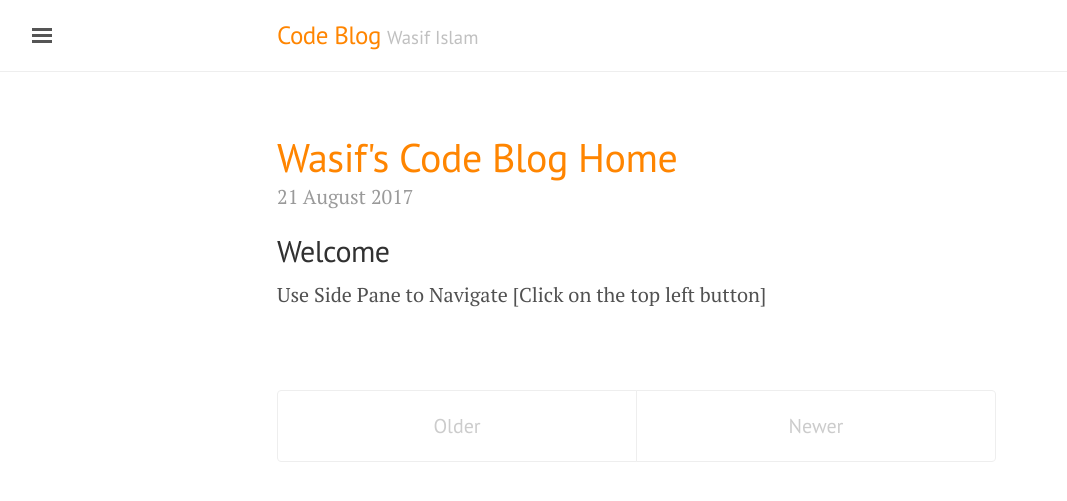
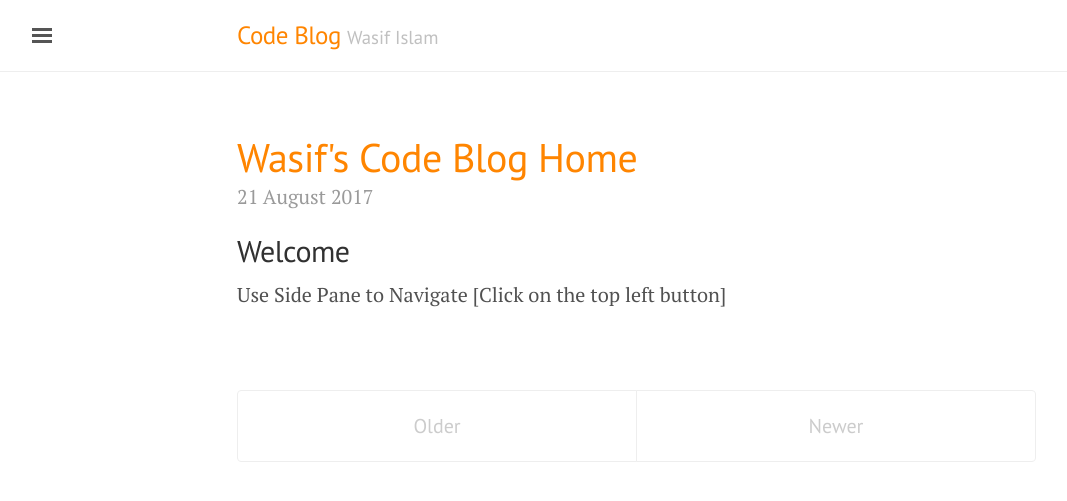
Before and after one commit to washifu/CodeBlog, a Jekyll site: the page built from index.html, in a window 1280 px wide. Shown: the top 501 px of the page, without its empty margins (3-1070 px from the left). Built offline with Jekyll 4.4.1, drawn with Linux system fonts in a browser that asks for light colours; the list of posts is cut into pages by our own code.

Commit message:
Update lanyon.css

```diff
--- a/public/css/lanyon.css
+++ b/public/css/lanyon.css
@@ -77,13 +77,13 @@ h1, h2, h3, h4, h5, h6 {
 }
 @media (min-width: 38em) {
   .container {
-    /* max-width: 32rem; */
-    max-width: 46rem; /* wasif */
+    max-width: 32rem;
   }
 }
 @media (min-width: 56em) {
   .container {
-    max-width: 38rem;
+    /* max-width: 38rem; */
+    max-width: 42rem; /* wasif */
   }
 }
 
```
